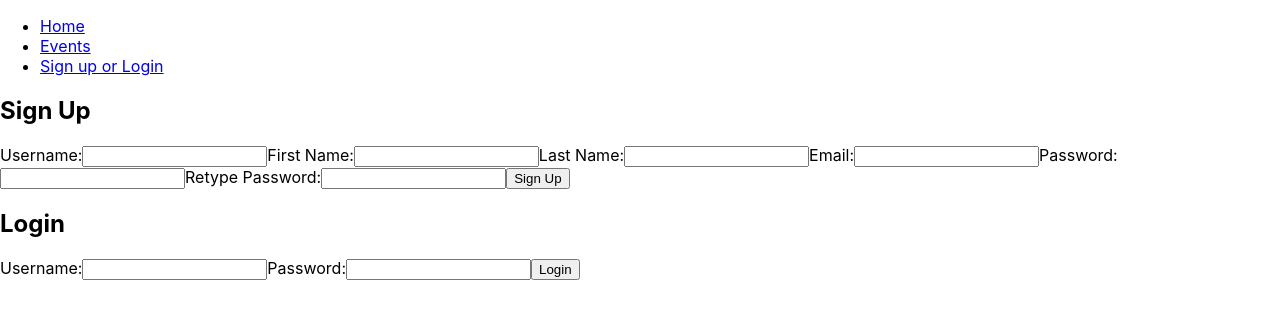
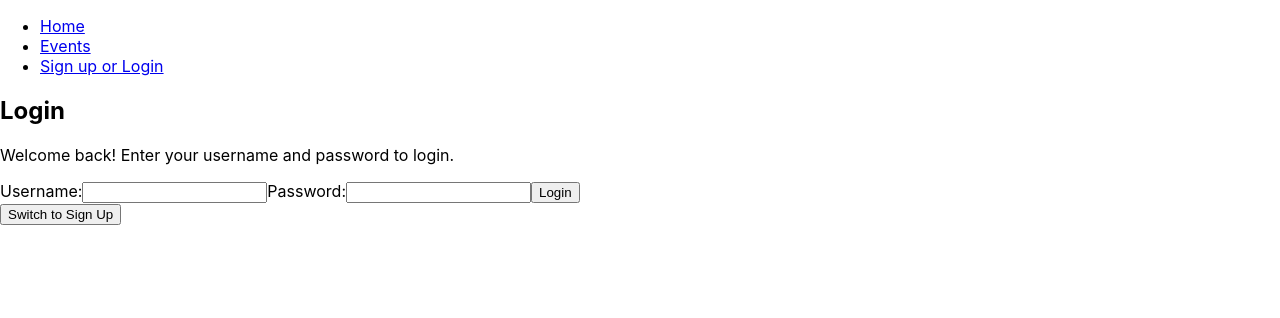
Before and after one commit to mishmishel/event-manager, a React (Create React App) app in the folder client/: page /login in a window 1280 px wide. Shown: the top 318 px of the page. Built offline with nearby package versions, Linux system fonts and the light colour scheme; no server answers.

Commit message:
Toggle between signup and login

```diff
--- a/client/src/components/LoginSignUpPage.js
+++ b/client/src/components/LoginSignUpPage.js
@@ -1,11 +1,11 @@
-import React, { useEffect } from 'react';
+import React, { useState, useEffect } from 'react';
 import SignUp from './SignUp';
 import Login from './Login';
 import { useNavigate } from 'react-router-dom'
 
 export default function LoginSignUpPage({ onSignUp, onLogin, user }) {
-
   const navigate = useNavigate();
+  const [isLoginView, setLoginView] = useState(true);
 
   useEffect(() => {
     if (user) {
@@ -17,13 +17,23 @@ export default function LoginSignUpPage({ onSignUp, onLogin, user }) {
     return null; // returns nothing if user is in session
   }
 
+  const toggleView = () => {
+    setLoginView(prevState => !prevState);
+  };
+
   return (
     <div>
-      <h2>Sign Up</h2>
-      <SignUp onSignUp={onSignUp} />
+       <h2>{isLoginView ? 'Login' : 'Sign Up'}</h2>
+       <p>{isLoginView ? 'Welcome back! Enter your username and password to login.' : 'Welcome! Enter your details to sign up!'}</p>
+      {isLoginView ? (
+        <Login onLogin={onLogin} />
+      ) : (
+        <SignUp onSignUp={onSignUp} />
+      )}
 
-      <h2>Login</h2>
-      <Login onLogin={onLogin} />
+      <button onClick={toggleView}>
+        {isLoginView ? 'Switch to Sign Up' : 'Switch to Login'}
+      </button>
     </div>
   );
 }
```
